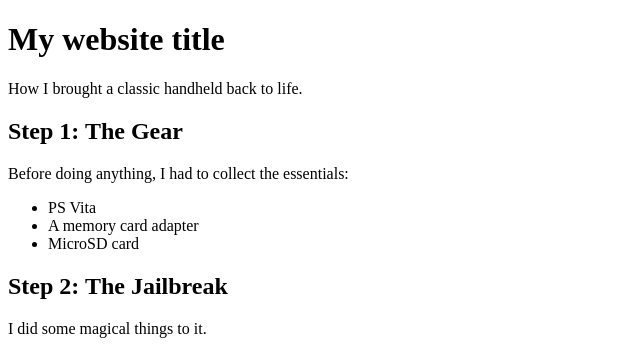
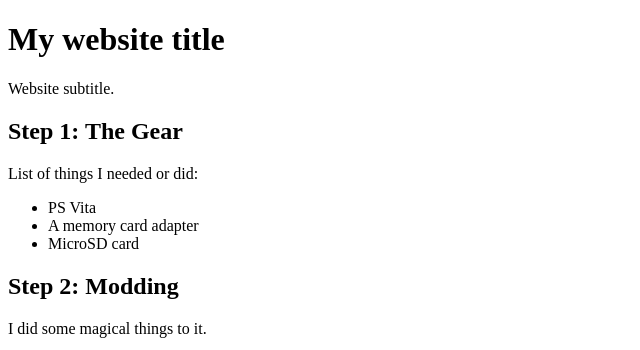
Before and after one commit to MattChatfield/emmytech, a plain HTML site: page index.html in a window 1280 px wide. Shown: the top 350 px of the page, without its empty margins (0-640 px from the left). Drawn offline with Linux system fonts and the light colour scheme.

Commit message:
Update subtitle and section headings for clarity and consistency

```diff
--- a/index.html
+++ b/index.html
@@ -21,13 +21,13 @@
 
     <header>
       <h1>My website title</h1>
-      <p class="subtitle">How I brought a classic handheld back to life.</p>
+      <p class="subtitle">Website subtitle.</p>
     </header>
 
     <main>
       <section>
         <h2>Step 1: The Gear</h2>
-        <p>Before doing anything, I had to collect the essentials:</p>
+        <p>List of things I needed or did:</p>
         <ul>
           <li>PS Vita</li>
           <li>A memory card adapter</li>
@@ -36,7 +36,7 @@
       </section>
 
       <section>
-        <h2>Step 2: The Jailbreak</h2>
+        <h2>Step 2: Modding</h2>
         <p>I did some magical things to it.</p>
 
         <!-- Replace this image link with your own photo later -->
```
